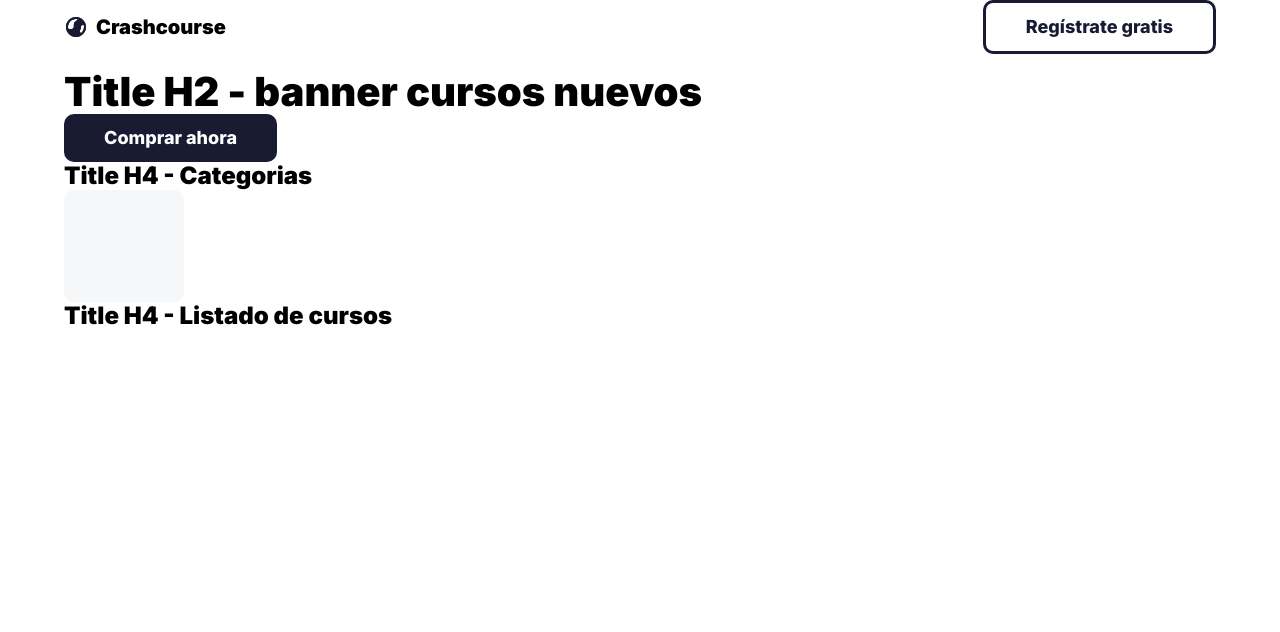
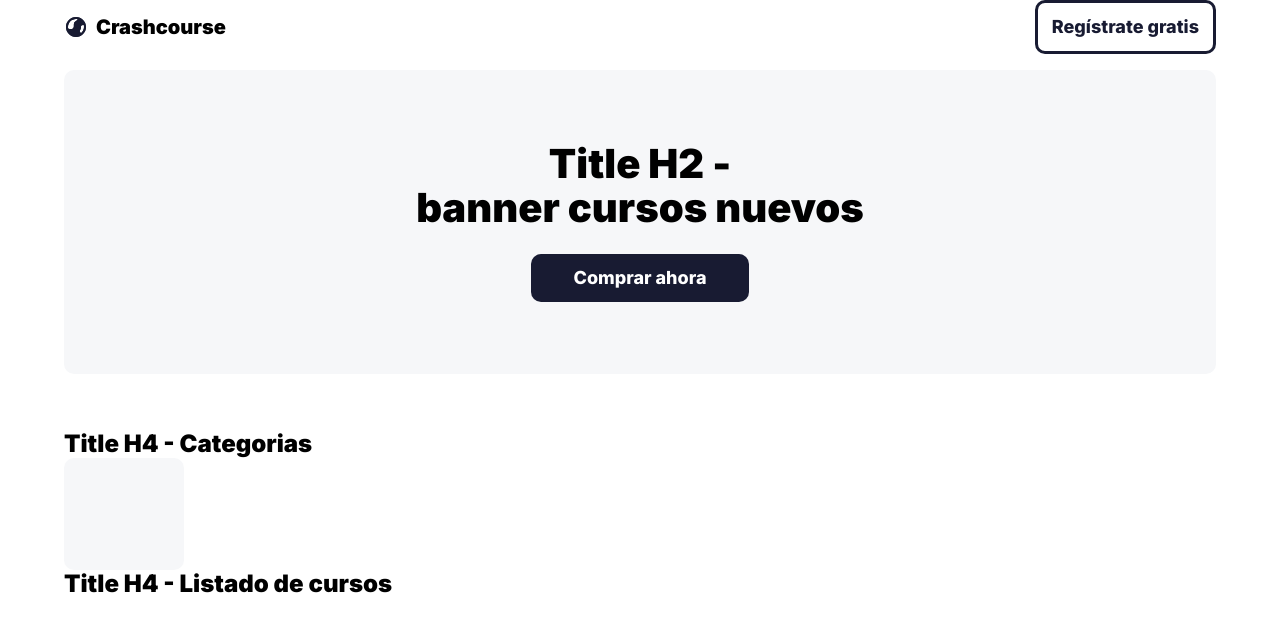
Before and after one commit to jcvegab/crashcourse-frontend, a Next.js app: page / in a window 1280 px wide. Shown: the top 632 px of the page. Built offline with nearby package versions, Linux system fonts and the light colour scheme.

Commit message:
Add property margin to StyledButton component and finish template of CallToAction

```diff
--- a/components/UI/Button.js
+++ b/components/UI/Button.js
@@ -1,7 +1,9 @@
 import styled, { css } from 'styled-components';
 
 const StyledButton = styled.button`
-  padding: 14px 40px;
+  width: ${(props) => props.width};
+  margin: ${(props) => props.margin};
+  padding: 14px;
   color: ${({ theme }) => theme.colors.white};
   background-color: ${({ theme }) => theme.colors.baseMain};
   border: 0;
--- a/components/layouts/CallToAction.js
+++ b/components/layouts/CallToAction.js
@@ -1,11 +1,24 @@
+import styled from 'styled-components';
 import { StyledH2 } from '../UI/Title';
 import StyledButton from '../UI/Button';
 
+const SectionTemplate = styled.section`
+  margin-bottom: 56px;
+  padding: 72px 196px;
+  text-align: center;
+  background-color: ${({ theme }) => theme.colors.grayLighter};
+  border-radius: 10px;
+  white-space: pre-line;
+`;
+
 export default function CallToAction() {
   return (
-    <section>
-      <StyledH2>Title H2 - banner cursos nuevos</StyledH2>
-      <StyledButton>Comprar ahora</StyledButton>
-    </section>
+    <SectionTemplate>
+      <StyledH2>{`Title H2 -
+      banner cursos nuevos`}</StyledH2>
+      <StyledButton margin="24px 0 0" width="218px">
+        Comprar ahora
+      </StyledButton>
+    </SectionTemplate>
   );
 }
--- a/components/layouts/Header.js
+++ b/components/layouts/Header.js
@@ -5,7 +5,7 @@ import Logo from '../UI/Logo';
 const HeaderTemplate = styled.header`
   display: flex;
   justify-content: space-between;
-  padding-bottom: 16px;
+  margin-bottom: 16px;
 `;
 
 export default function Header() {
```
